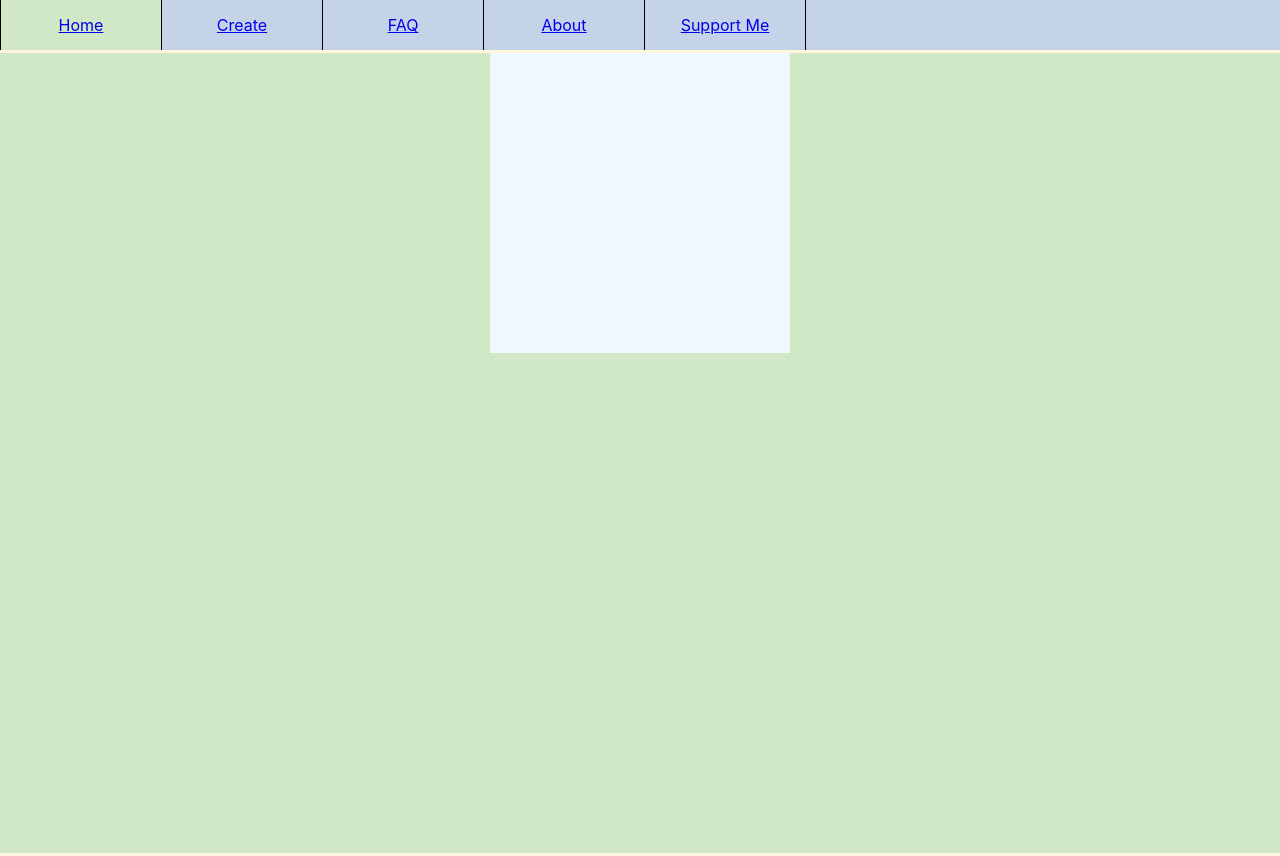
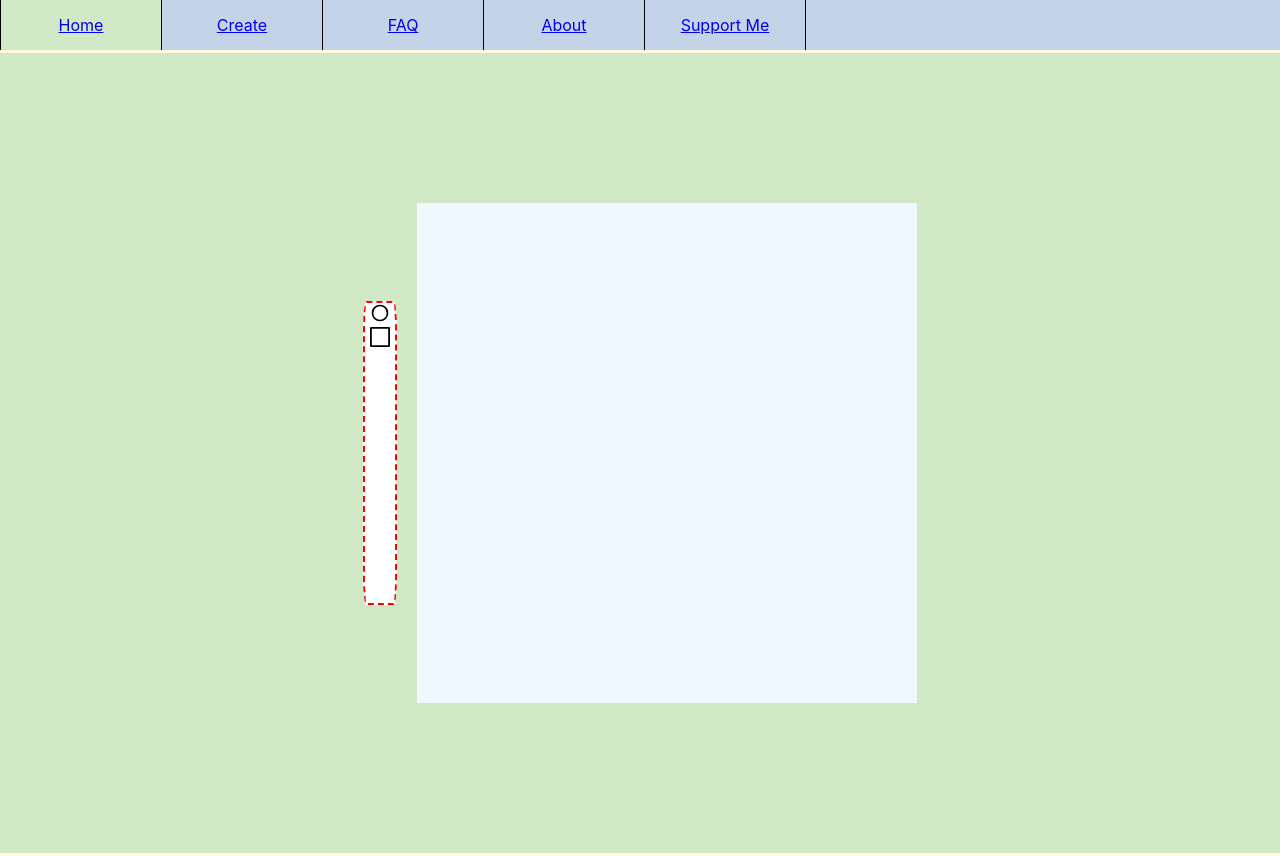
Before and after one commit to taventran/scrapbook, a React (Create React App) app in the folder frontend/: page /create in a window 1280 px wide. Built offline with nearby package versions, Linux system fonts and the light colour scheme.

Commit message:
Users can now add circles and squares based on where they clicked

```diff
--- a/frontend/src/components/editor/editor.css
+++ b/frontend/src/components/editor/editor.css
@@ -8,13 +8,33 @@
 
 .edit {
     background-color: aliceblue;
-    width: 300px;
+    width: 500px;
+    height: 500px;
+}
+
+.toolbar {
+    background-color: white;
+    border: 2px dashed red;
+    border-radius: 10%;
+    width: 30px;
     height: 300px;
+    margin-right: 20px;
+}
+
+.svg-icon {
+    width: 20px;
+    height: 20px;
+}
+
+.svg-icon:hover {
+    background-color: yellow;
+    cursor: pointer;
 }
 
 .book {
+    display: flex;
     justify-content: center;
-    display: flex;
+    align-items: center;
     border: 3px solid #fff8de;
     background-color: #d0e8c5;
     height: 100vh;
--- a/frontend/src/components/editor/editor.js
+++ b/frontend/src/components/editor/editor.js
@@ -1,11 +1,19 @@
 import "./editor.css";
 import React from "react";
-import { useRef } from "react";
+import { useRef, useState } from "react";
 import Navbar from "../navbar/navbar";
-import { Rectangle } from "./shapes/rectangle";
+import circleIcon from "../svgs/circle.svg";
+import squareIcon from "../svgs/square.svg";
+import { Rectangle, Circle } from "./shapes/drawShape";
 
 function Editor() {
   const canvasRef = useRef(null);
+  const [shape, setShape] = useState(null);
+
+  const handleShapeClick = (event) => {
+    setShape(event.target.id);
+    console.log(shape);
+  };
 
   const handleCanvasClick = (event) => {
     // Get the bounding rectangle of the canvas
@@ -13,16 +21,39 @@ function Editor() {
     const rect = canvas.getBoundingClientRect();
 
     // Calculate the click position relative to the canvas
-    const x = event.clientX - rect.left - 40;
-    const y = event.clientY - rect.top - 10;
+    const x =
+      ((event.clientX - rect.left) / (rect.right - rect.left)) * canvas.width;
+    const y =
+      ((event.clientY - rect.top) / (rect.bottom - rect.top)) * canvas.height;
+
     // Draw the rectangle at the calculated position
-    Rectangle(canvasRef, x, y);
+    if (shape === "square") {
+      Rectangle(canvasRef, x, y);
+    } else if (shape === "circle") {
+      Circle(canvasRef, x, y);
+    }
   };
 
   return (
     <div className="editor">
       <Navbar />
       <div className="book">
+        <div className="toolbar">
+          <img
+            className="svg-icon"
+            src={circleIcon}
+            alt="circle"
+            id="circle"
+            onClick={handleShapeClick}
+          />
+          <img
+            className="svg-icon"
+            src={squareIcon}
+            alt="square"
+            id="square"
+            onClick={handleShapeClick}
+          />
+        </div>
         <canvas
           ref={canvasRef}
           className="edit"
--- /dev/null
+++ b/frontend/src/components/editor/shapes/drawShape.js
@@ -0,0 +1,20 @@
+export const Rectangle = (canvasRef, x, y) => {
+  if (canvasRef.current) {
+    const ctx = canvasRef.current.getContext("2d");
+    ctx?.strokeRect(x, y, 40, 50); // Draw the rectangle at the specified (x, y) position
+  }
+};
+
+export const Circle = (canvasRef, x, y) => {
+  if (canvasRef.current) {
+    const ctx = canvasRef.current.getContext("2d");
+    const radius = 20; // Set the radius of the circle
+    ctx.beginPath();
+    ctx.arc(x, y, radius, 0, 2 * Math.PI); // Draw a circle
+    ctx.fillStyle = "blue"; // Set the fill color
+    ctx.fill(); // Fill the circle
+    ctx.strokeStyle = "black"; // Set the stroke color
+    ctx.lineWidth = 2;
+    ctx.stroke(); // Stroke the circle border
+  }
+};
--- a/frontend/src/components/editor/shapes/rectangle.js
+++ /dev/null
@@ -1,6 +0,0 @@
-export const Rectangle = (canvasRef, x, y) => {
-  if (canvasRef.current) {
-    const ctx = canvasRef.current.getContext("2d");
-    ctx?.strokeRect(x, y, 40, 50); // Draw the rectangle at the specified (x, y) position
-  }
-};
```
Also changed, not shown: frontend/src/components/svgs/circle.svg (added), frontend/src/components/svgs/square.svg (added).
